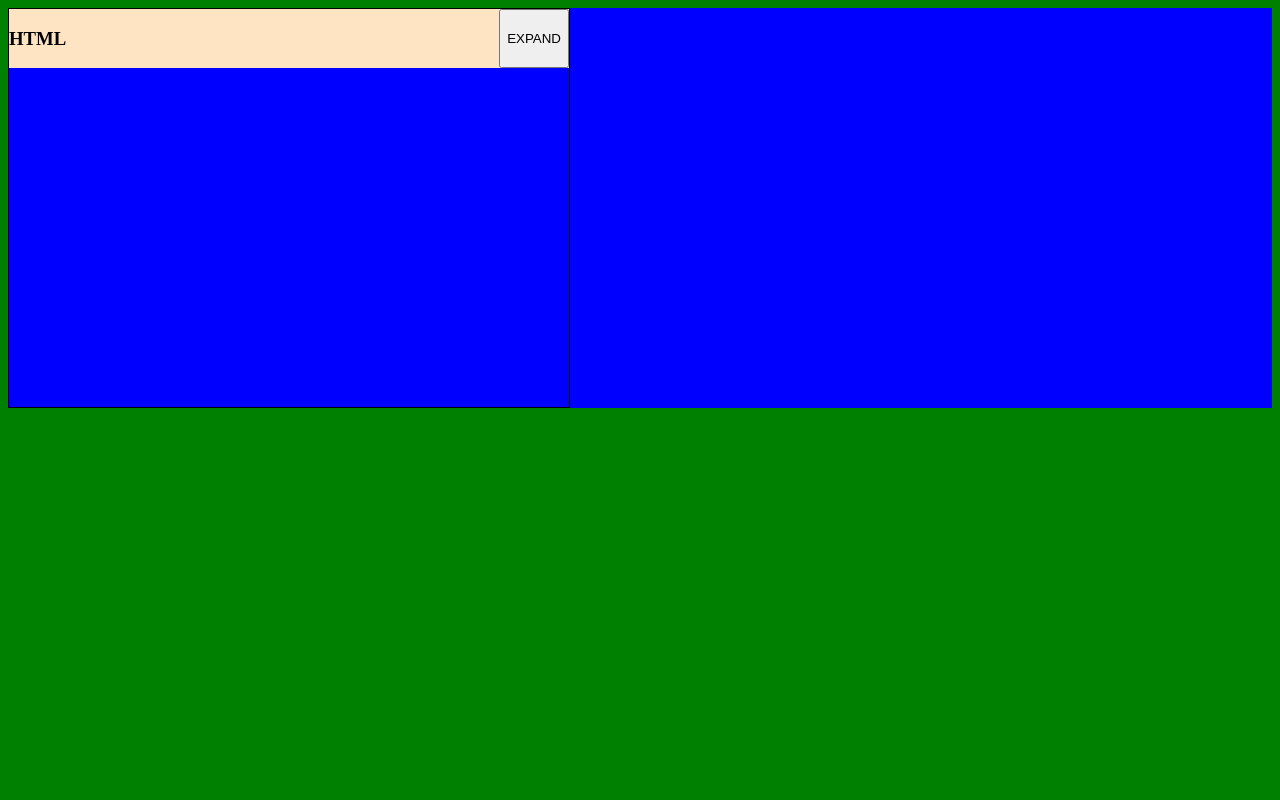
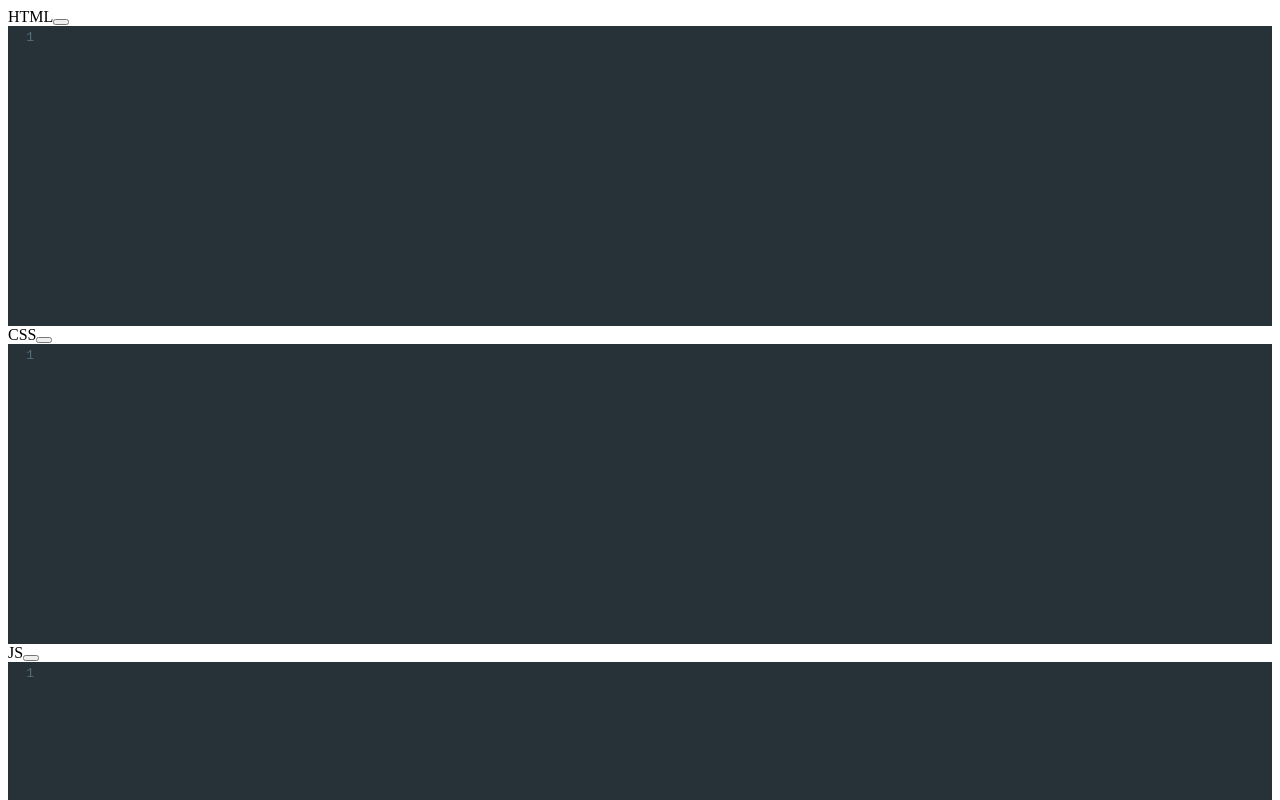
Before and after one commit to OgAeons/web-code-editor, a React (Vite) app: page / in a window 1280 px wide. Shown: the top 800 px of the page. Built offline with nearby package versions, Linux system fonts and the light colour scheme.

Commit message:
Created editor component

```diff
--- a/src/components/App.jsx
+++ b/src/components/App.jsx
@@ -1,26 +1,32 @@
-import React from "react"
-import 'codemirror/lib/codemirror.css'
-import 'codemirror/theme/material.css'
-import 'codemirror/mode/xml/xml'
-import 'codemirror/mode/css/css'
-import 'codemirror/mode/javascript/javascript'
-import Controlled from 'react-codemirror2'
+import React, {useState} from "react"
+import Editor from "./Editor"
 
 function App() {
+    const [html, setHtml] = useState("")
+    const [css, setCss] = useState("")
+    const [javascript, setJavascript] = useState("")
+
     return (
         <div>
             <div className="editor-section">
-                <div className="editor">
-                    <div className="editor-title-bar">
-                        <h3>HTML</h3>
-                        <button className="expand">EXPAND</button>
-                    </div>
-                    <div className="code"
-                        style={{lineWrapping: true,
-                        lint: true,
-                        lineNumbers: true
-                    }}></div>
-                </div>
+                <Editor
+                    title="HTML"
+                    language="xml"
+                    value={html}
+                    onChange={setHtml}
+                />
+                <Editor
+                    title="CSS"
+                    language="css"
+                    value={css}
+                    onChange={setCss}
+                />
+                <Editor
+                    title="JS"
+                    language="javascript"
+                    value={javascript}
+                    onChange={setJavascript}
+                />
             </div>
             <div className="display">
                 <iframe
--- /dev/null
+++ b/src/components/Editor.jsx
@@ -0,0 +1,36 @@
+import React from "react"
+import 'codemirror/lib/codemirror.css'
+import 'codemirror/theme/material.css'
+import 'codemirror/mode/xml/xml'
+import 'codemirror/mode/css/css'
+import 'codemirror/mode/javascript/javascript'
+import { Controlled } from "react-codemirror2"
+
+function Editor(props) {
+    function handleChange(editor, data, value) {
+        props.onChange(value)
+    }
+
+    return (
+        <div className="editor-container">
+            <div className="editor-navbar">
+                {props.title}
+                <button></button>
+            </div>
+            <Controlled
+                onBeforeChange={handleChange}
+                value={props.value}
+                className="editor"
+                options={{
+                    lineWrapping: true,
+                    lint: true,
+                    mode: props.language,
+                    theme: 'material',
+                    lineNumbers: true
+                }}
+            />
+        </div>
+    )
+}
+
+export default Editor
--- a/src/styles.css
+++ b/src/styles.css
@@ -1,4 +1,4 @@
-body {
+/* body {
     background-color: green;
 }
 
@@ -8,13 +8,13 @@ body {
     display: flex;
 }
 
-.editor {
+.editor-container {
     width: 70vh;
     border: 1px solid black;
 }
 
-.editor-title-bar {
+.editor-navbar {
     background-color: bisque;
     display: flex;
     justify-content: space-between;
-}
+} */
```
Also changed, not shown: public/down.png (added), public/expand.png (added).
